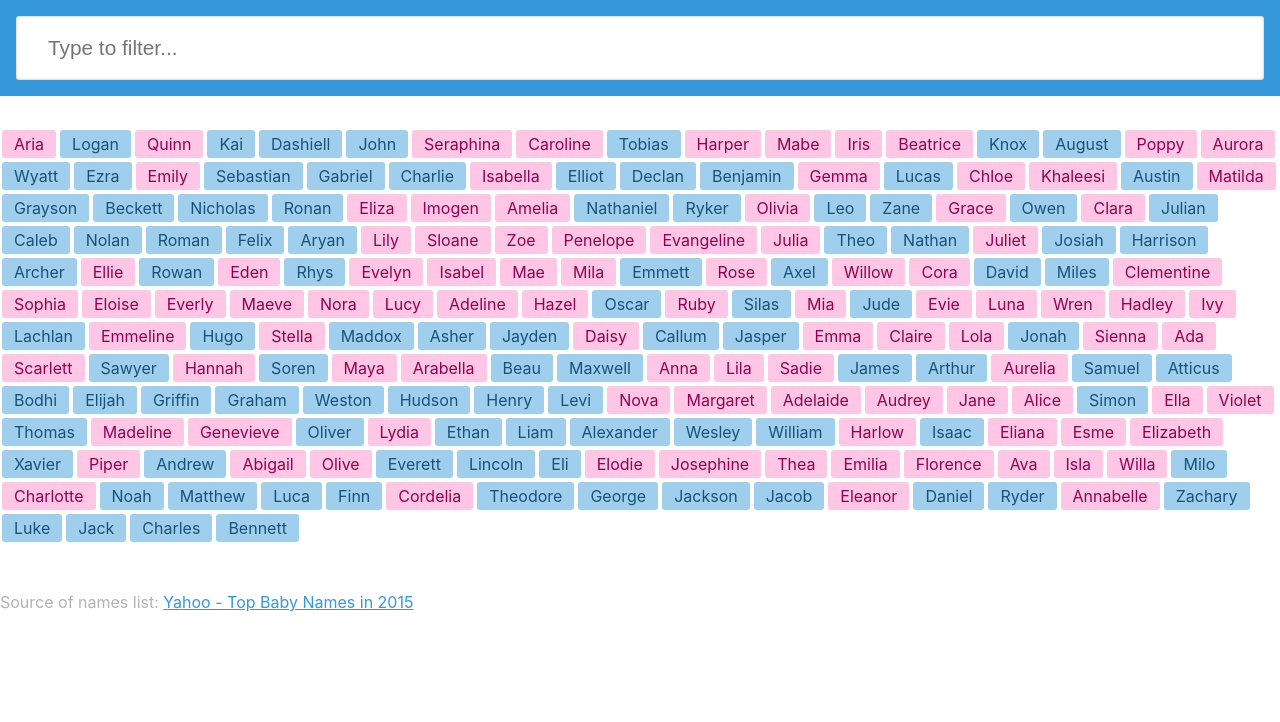
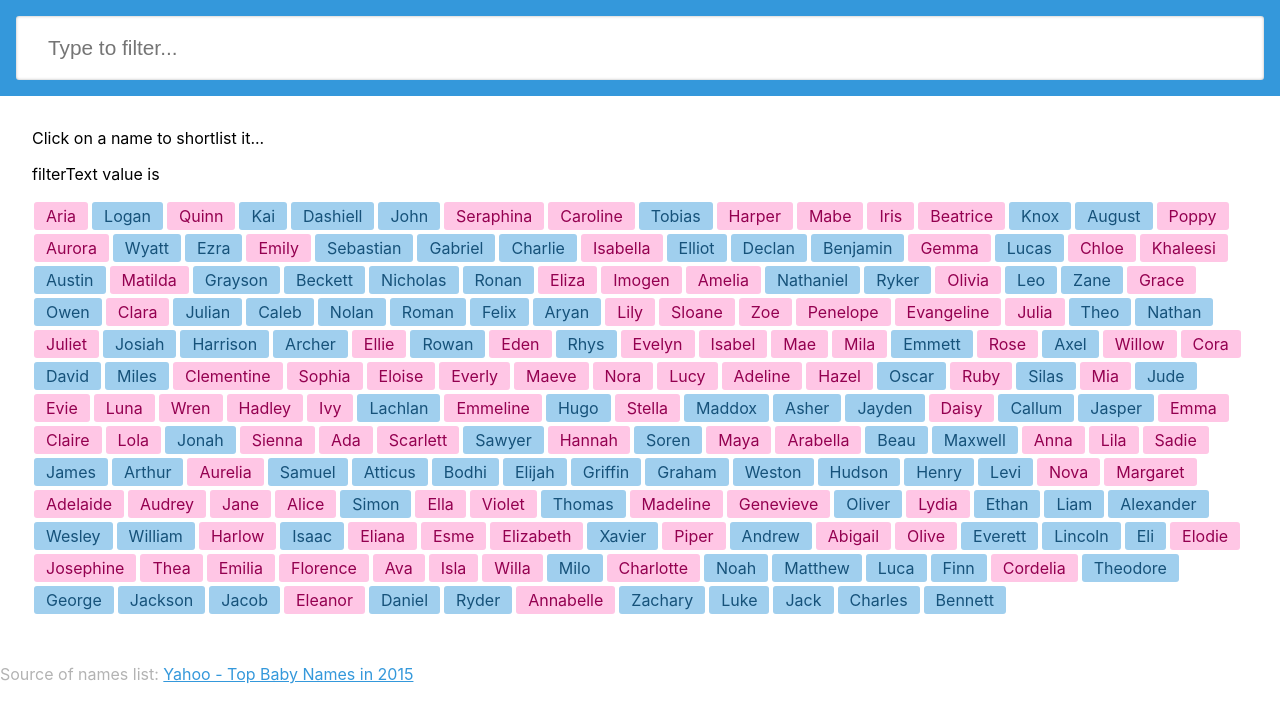
Before and after one commit to SandraBayabos/react-exercise-dot-map, a React (Create React App) app: page / in a window 1280 px wide. Shown: the top 722 px of the page. Built offline with nearby package versions, Linux system fonts and the light colour scheme.

Commit message:
edited NamesList and Search.js and created ShortList.js

```diff
--- a/src/App.js
+++ b/src/App.js
@@ -1,16 +1,32 @@
-import React from "react";
+import React, { useState } from "react";
 import "./App.css";
 import NameList from "./components/NamesList";
 import Credit from "./components/Credit";
 import Search from "./components/Search";
+import Shortlist from "./components/ShortList";
 
 // pass data props from index.js
 function App({ data }) {
+  // create a state for text in input
+  const [filterText, setFilterText] = useState("");
+
+  // function that takes in a value and setFilterText to that value, then we can pass this function down via props to NameList and to Search function
+  // setting the state of filterText to the value, which we get from Search.js by using a callback function to return value from Search.js back up to App.js
+  const filterUpdateText = value => {
+    setFilterText(value);
+  };
+
+  // filterText is now updated every time via the filterUpdateText function, which gets the value from the child component i.e. Search.js
+  console.log("filterText from parent component", filterText);
+
   return (
-    <div>
-      <Search />
-      {/* pass data props down to NameList component */}
-      <NameList data={data} />
+    <div className="App">
+      <Search filterText={filterText} filterUpdateText={filterUpdateText} />
+      <main>
+        <Shortlist />
+        {/* pass data props down to NameList component */}
+        <NameList data={data} filterText={filterText} />
+      </main>
       <Credit />
     </div>
   );
--- a/src/components/NamesList.js
+++ b/src/components/NamesList.js
@@ -1,7 +1,7 @@
 import React from "react";
 
 // pass data as props from App.js
-const NamesList = ({ data }) => {
+const NamesList = ({ data, filterText }) => {
   // create a variable that maps the data. .map() takes in two items i.e. each iteration from data as well as the index (but you can just have the iteration without the index if you like)
   const namesList = data.map((name, id) => {
     return (
@@ -15,7 +15,8 @@ const NamesList = ({ data }) => {
   });
 
   return (
-    <div className="App">
+    <div>
+      <p>filterText value is {filterText}</p>
       <ul>{namesList}</ul>
     </div>
   );
--- a/src/components/Search.js
+++ b/src/components/Search.js
@@ -1,11 +1,17 @@
 import React, { useRef } from "react";
 
-const Search = () => {
+const Search = ({ filterText, filterUpdateText }) => {
   const input = useRef(null);
 
   function filterUpdate() {
-    console.log(input.current.value);
+    const value = input.current.value;
+    // the value gets passed back up to the App component via the filterUpdateText function
+    // you can only pass values/props back up to the parent via a function so we pull the function from props, pass it into this function to obtain the value so it can be passed back up to App.js
+    filterUpdateText(value);
+    console.log(value);
   }
+
+  console.log("filterText value", filterText);
 
   return (
     <div>
--- /dev/null
+++ b/src/components/ShortList.js
@@ -0,0 +1,9 @@
+import React from "react";
+
+export default () => {
+  return (
+    <>
+      <p>Click on a name to shortlist it...</p>
+    </>
+  );
+};
```
